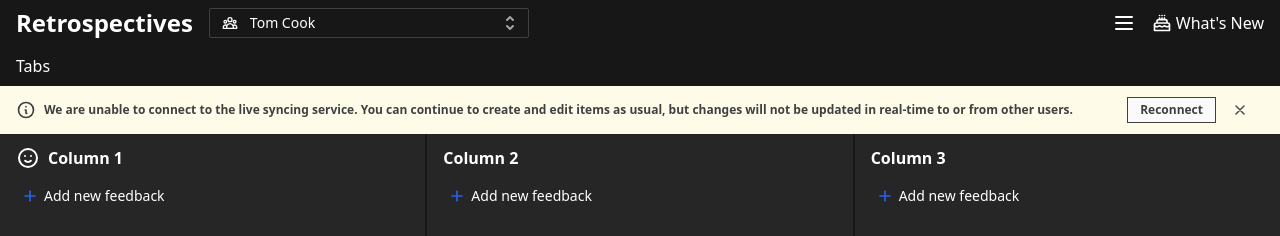
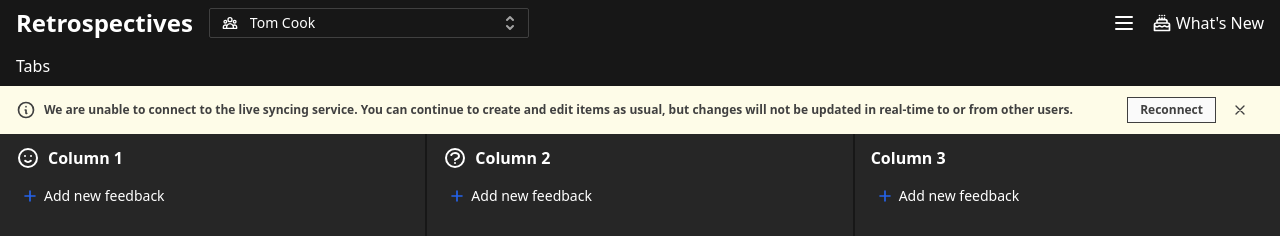
Before and after one commit to polatengin/prague, a React (Create React App) app: page / in a window 1280 px wide. Shown: the top 236 px of the page. Built offline with nearby package versions, Linux system fonts and the light colour scheme.

Commit message:
column icon added

```diff
--- a/src/Views/App.tsx
+++ b/src/Views/App.tsx
@@ -39,6 +39,9 @@ export const App: FunctionComponent = () => {
           </div>
           <div className="bg-gray-100 dark:bg-gray-800">
             <Column
+              icon={
+                <svg className="w6- h-6 mr-2" fill="none" viewBox="0 0 24 24" stroke="currentColor"><path strokeLinecap="round" strokeLinejoin="round" strokeWidth={2} d="M8.228 9c.549-1.165 2.03-2 3.772-2 2.21 0 4 1.343 4 3 0 1.4-1.278 2.575-3.006 2.907-.542.104-.994.54-.994 1.093m0 3h.01M21 12a9 9 0 11-18 0 9 9 0 0118 0z" /></svg>
+              }
               title="Column 2"
             />
           </div>
```
